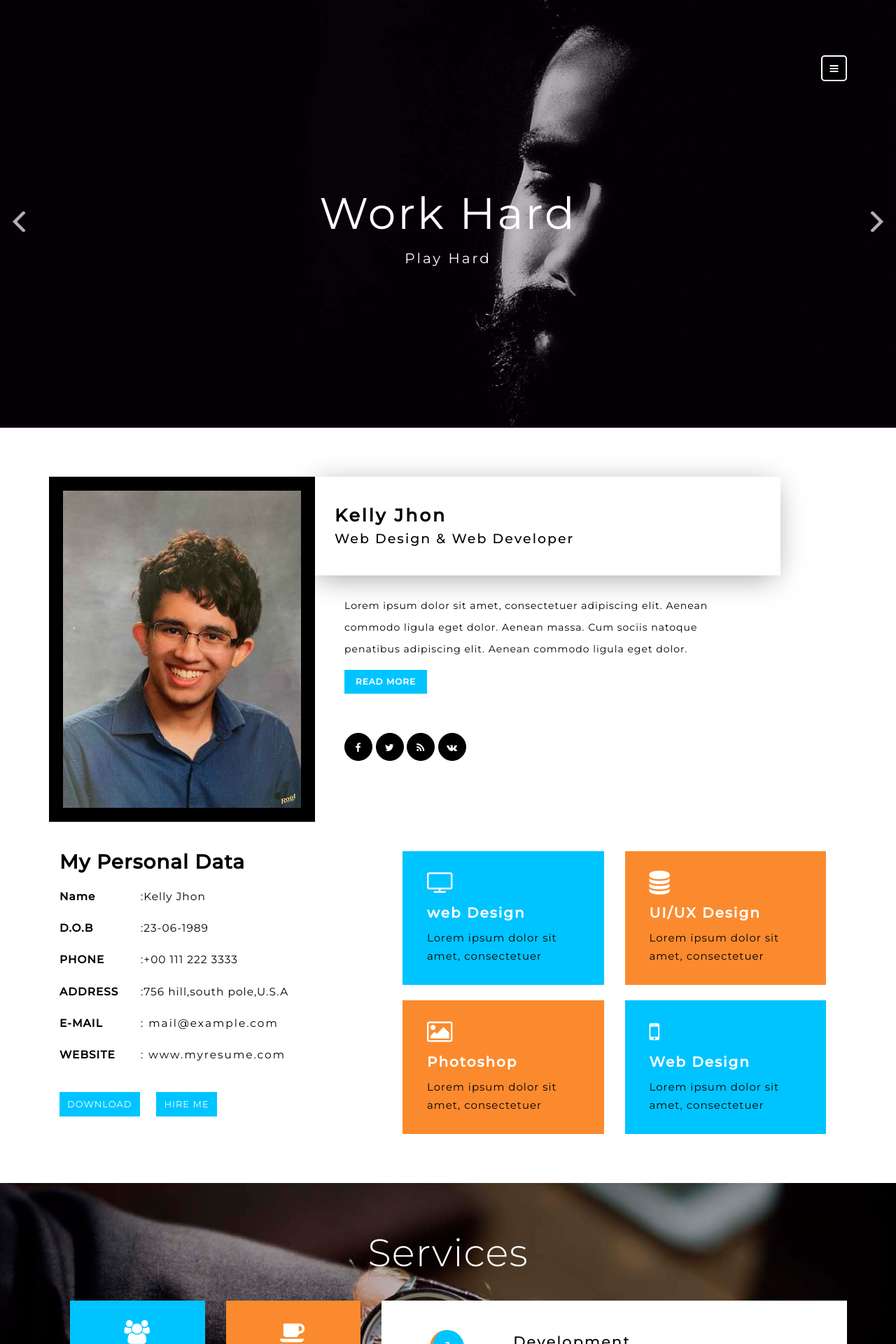
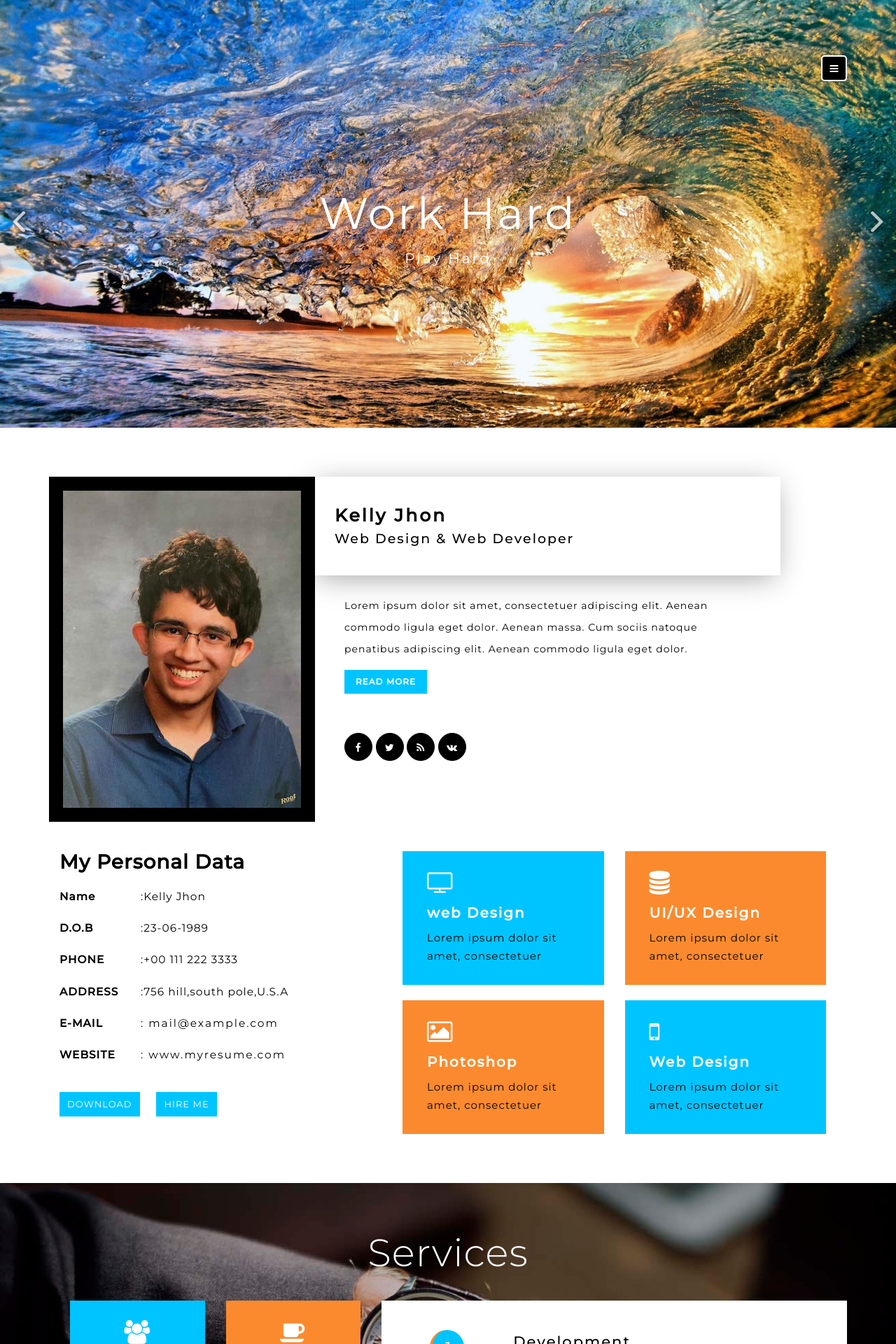
Before and after one commit to rajeev-datta/rajeev-datta.github.io, a Jekyll site: the page index.html, which Jekyll copies as it is, in a window 1280 px wide. Shown: the top 1920 px of the page at 70% size. Built offline with Jekyll 4.4.1, drawn with Linux system fonts in a browser that asks for light colours.

Commit message:
Update style.css

```diff
--- a/css/style.css
+++ b/css/style.css
@@ -132,7 +132,7 @@ button#trigger-overlay {
 /*--//nav --*/
 /*-- Heading-1 --*/
 .header-outs {
-    background: url(../images/b4.jpg);
+    background: url(../images/b5.jpg);
     background-repeat: no-repeat;
     background-position: center;
     -webkit-background-size: cover;
```
